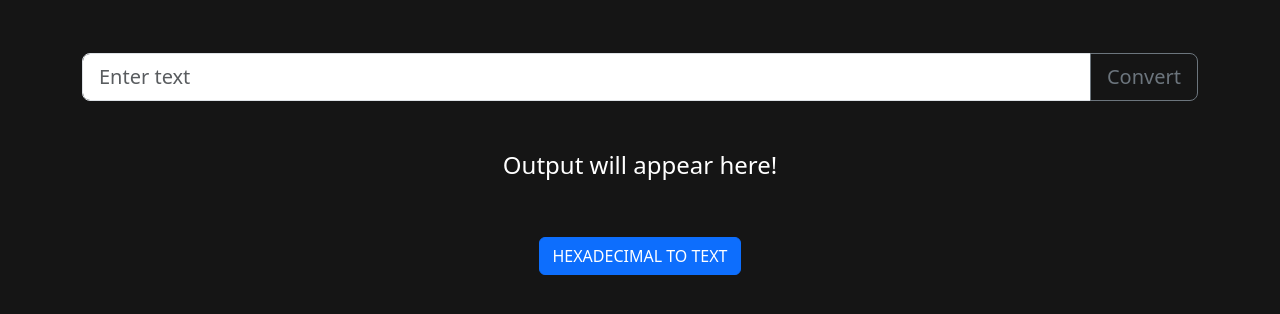
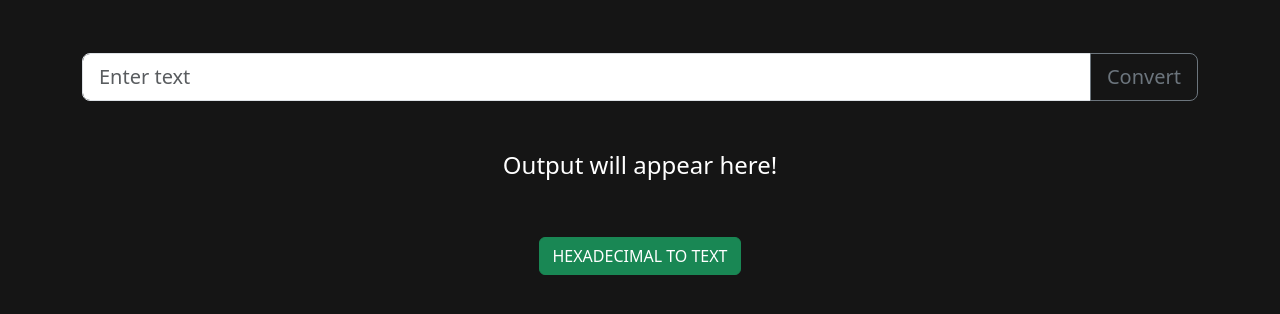
Before and after one commit to sarojdey/hexadecimal-text, a plain HTML site: page swap.html in a window 1280 px wide. Shown: the part 324-638 px from the top of the page. Drawn offline with nearby package versions, Linux system fonts and the light colour scheme.

Commit message:
Update swap.html

```diff
--- a/swap.html
+++ b/swap.html
@@ -67,7 +67,7 @@
             <h4 id="outputHex">Output will appear here!</h4>
           </div>
           <div class="Swap">
-            <button type="button" class="btn btn-primary" id="swapButton">
+            <button type="button" class="btn btn-success" id="swapButton">
               HEXADECIMAL TO TEXT
             </button>
           </div>
```
